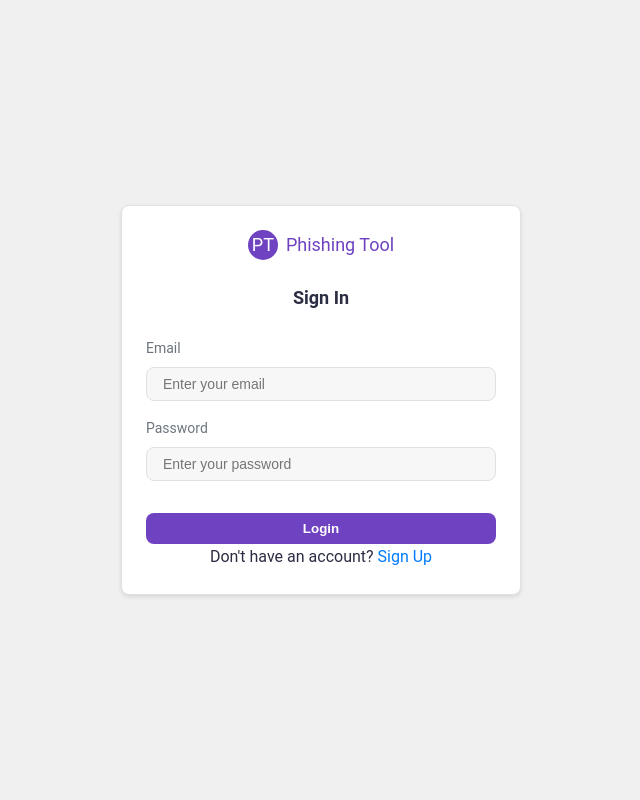
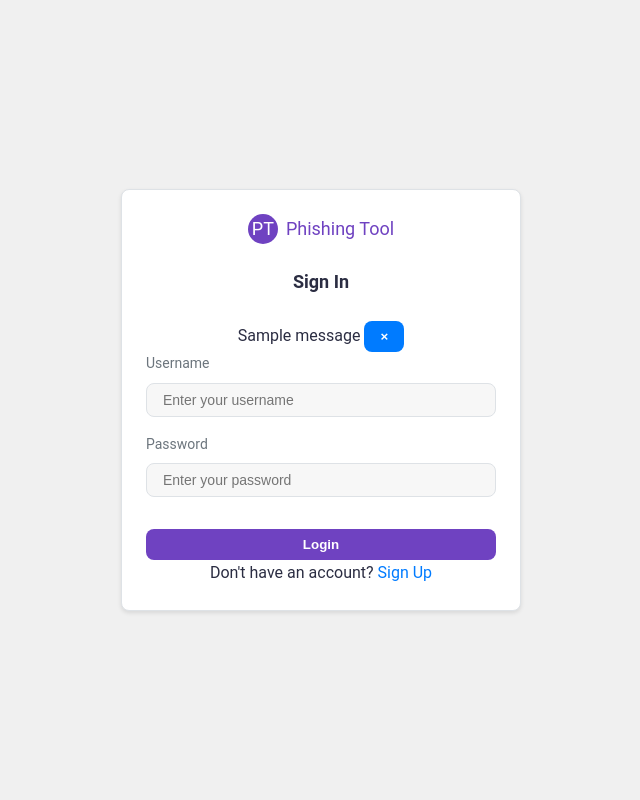
Before and after one commit to hAnguyen1517/phishingAwarenessTool, a Django app: page /signin/ in a window 1280 px wide. Shown: the whole page, without its empty margins (319-959 px from the left). Run offline with Django 4.2, Linux system fonts and the light colour scheme; one stand-in notice (Sample message) is shown.

Commit message:
Successfully Implemented Sign-in from the Backend

```diff
--- a/core/views.py
+++ b/core/views.py
@@ -51,9 +51,39 @@ def validate_password_strength(password, username, email):
 def index(request):
     return render(request, 'index.html')
 
+# Sign-in views
 def signin(request):
+    if request.user.is_authenticated:
+        return redirect('dashboard')  # Redirect if already logged in
+
+    if request.method == 'POST':
+        username = request.POST.get('username')
+        password = request.POST.get('password')
+
+        # Basic input validation
+        if not username or not password:
+            messages.error(request, "Please provide both username and password.")
+            return render(request, 'signin.html')
+
+        # Check if the username exists
+        try:
+            user = User.objects.get(username=username)
+            # Username exists, try to authenticate
+            user = authenticate(request, username=username, password=password)
+            if user is not None:
+                login(request, user)
+                messages.success(request, f"Welcome back, {username}!")
+                return redirect('dashboard')
+            else:
+                messages.error(request, "The password you entered is incorrect.")
+                return render(request, 'signin.html')
+        except User.DoesNotExist:
+            messages.error(request, "The username does not exist.")
+            return render(request, 'signin.html')
+
     return render(request, 'signin.html')
-# Signup page
+
+# Signup Views
 def signup(request):
     if request.user.is_authenticated:
         return redirect('dashboard')  # Redirect if already logged in
@@ -102,7 +132,7 @@ def signup(request):
             # Create user
             user = User.objects.create_user(username=username, email=email, password=password)
             user.save()
-            messages.success(request, "Sign-up successful! Please sign in.")
+            messages.success(request, "Sign-up successfully! Please log in.")
             return redirect('signin')
         except ValidationError as e:
             messages.error(request, f"Error creating account: {str(e)}")
--- a/phishing_training/templates/signin.html
+++ b/phishing_training/templates/signin.html
@@ -17,14 +17,25 @@
                 <span class="icon">PT</span> Phishing Tool
             </div>
             <h2>Sign In</h2>
-            <form>
+            {% if messages %}
+                <div class="messages">
+                    {% for message in messages %}
+                        <div class="message {% if message.tags %}{{ message.tags }}{% endif %}">
+                            {{ message }}
+                            <button class="dismiss" onclick="this.parentElement.style.display='none';">×</button>
+                        </div>
+                    {% endfor %}
+                </div>
+            {% endif %}
+            <form method="post">
+                {% csrf_token %}
                 <div class="form-group">
-                    <label for="email">Email</label>
-                    <input type="email" id="email" placeholder="Enter your email" required>
+                    <label for="username">Username</label>
+                    <input type="username" id="username" placeholder="Enter your username" name="username" required>
                 </div>
                 <div class="form-group">
                     <label for="password">Password</label>
-                    <input type="password" id="password" placeholder="Enter your password" required>
+                    <input type="password" id="password" placeholder="Enter your password" name="password" required>
                 </div>
                 <button type="submit" class="signin-btn">Login</button>
             </form>
```
Also changed, not shown: db.sqlite3.
